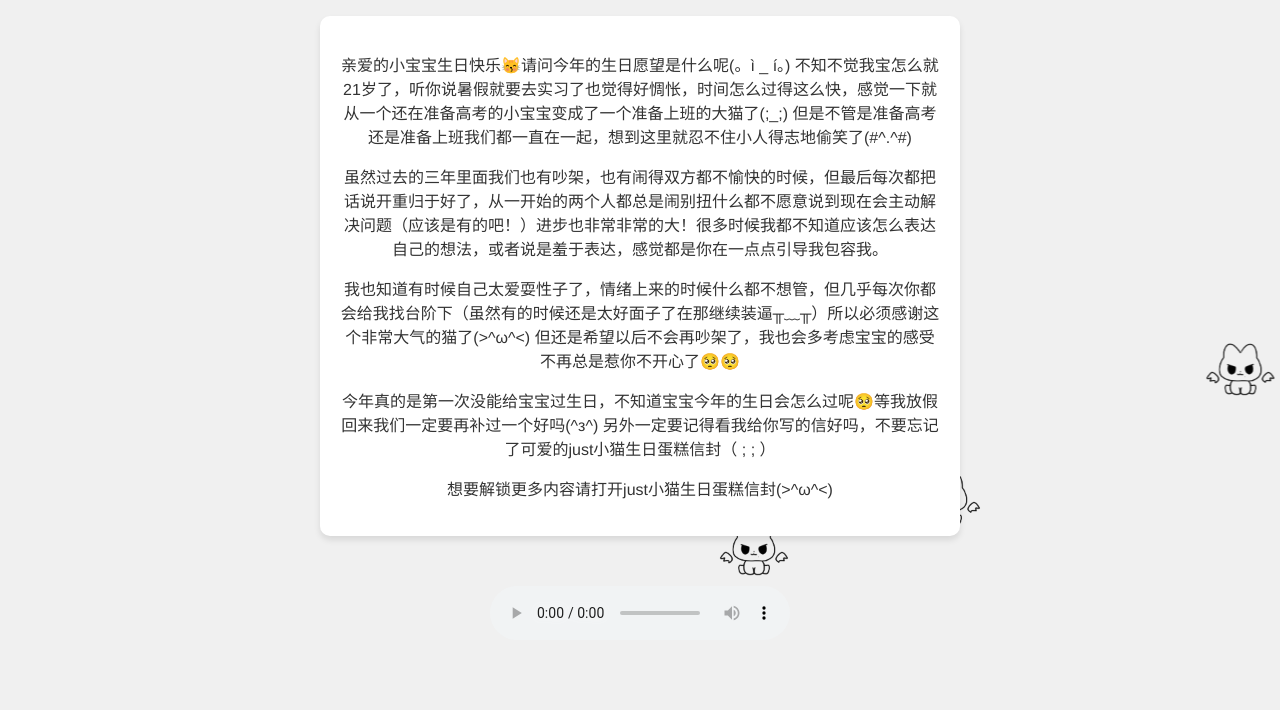
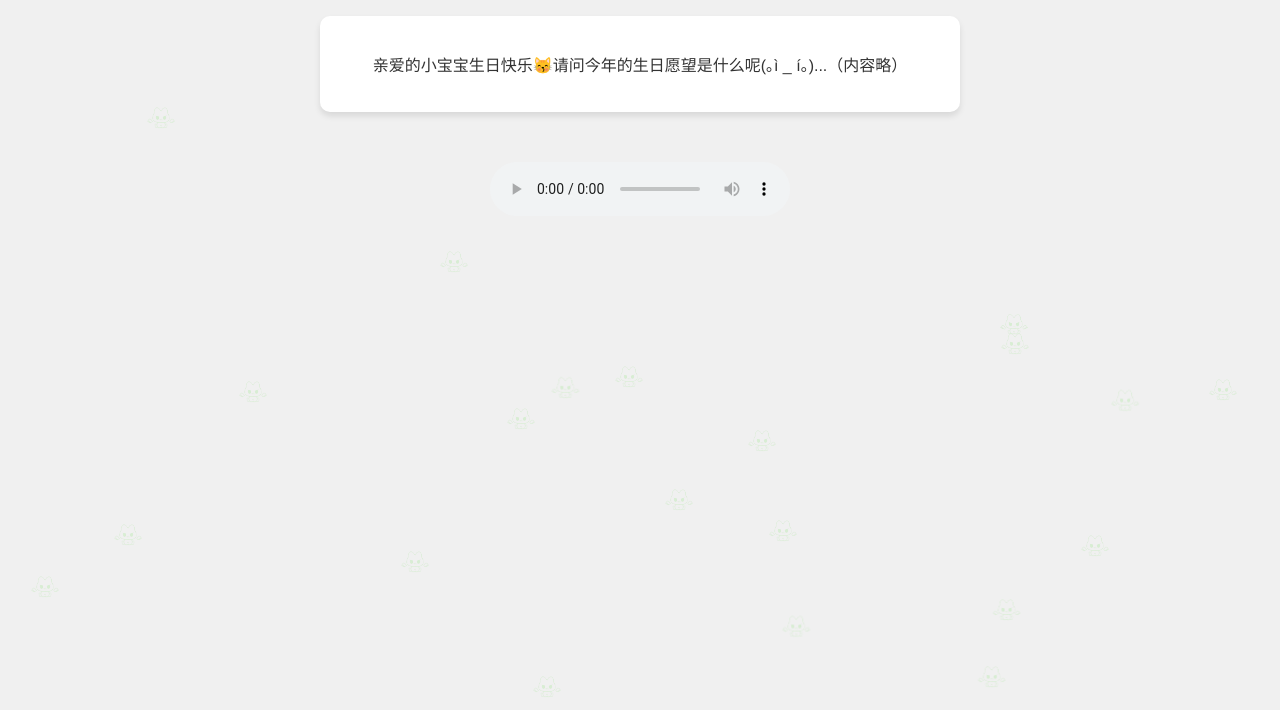
Before and after one commit to imsimon0110/Happybirthday, a plain HTML site: page index.html in a window 1280 px wide. Shown: the part 90-800 px from the top of the page. Drawn offline with Linux system fonts and the light colour scheme.

Commit message:
index.html

```diff
--- a/index.html
+++ b/index.html
@@ -49,11 +49,10 @@
 
     .cat {
       position: absolute;
-      width: 100px;
+      width: 40px;
       height: auto;
-      opacity: 1;
-      animation: float 10s linear infinite;
-      filter: brightness(0) contrast(1000%);
+      opacity: 0.9;
+      animation: float 12s linear infinite;
     }
 
     @keyframes float {
@@ -64,80 +63,37 @@
         transform: translateY(-200px) translateX(100vw);
       }
     }
-
-    /* 控制猫的数量和飘动位置 */
-    .cat:nth-child(1) {
-      left: 5%;
-      animation-delay: 0s;
-    }
-    .cat:nth-child(2) {
-      left: 15%;
-      animation-delay: 2s;
-    }
-    .cat:nth-child(3) {
-      left: 25%;
-      animation-delay: 1.5s;
-    }
-    .cat:nth-child(4) {
-      left: 35%;
-      animation-delay: 3s;
-    }
-    .cat:nth-child(5) {
-      left: 45%;
-      animation-delay: 2.5s;
-    }
-    .cat:nth-child(6) {
-      left: 55%;
-      animation-delay: 1.2s;
-    }
-    .cat:nth-child(7) {
-      left: 65%;
-      animation-delay: 0.8s;
-    }
-    .cat:nth-child(8) {
-      left: 75%;
-      animation-delay: 2.2s;
-    }
-    .cat:nth-child(9) {
-      left: 85%;
-      animation-delay: 1.8s;
-    }
-    .cat:nth-child(10) {
-      left: 95%;
-      animation-delay: 0.5s;
-    }
   </style>
 </head>
 <body>
   <!-- 动画背景 -->
-  <div class="background">
-    <img src="cat.png" class="cat" />
-    <img src="cat.png" class="cat" />
-    <img src="cat.png" class="cat" />
-    <img src="cat.png" class="cat" />
-    <img src="cat.png" class="cat" />
-    <img src="cat.png" class="cat" />
-    <img src="cat.png" class="cat" />
-    <img src="cat.png" class="cat" />
-    <img src="cat.png" class="cat" />
-    <img src="cat.png" class="cat" />
-  </div>
+  <div class="background" id="background"></div>
 
   <!-- 文字内容 -->
   <h1>生日快乐哟小宝宝(>^3^<)</h1>
 
   <div class="letter">
-    <p>亲爱的小宝宝生日快乐😽请问今年的生日愿望是什么呢(。ì _ í。) 不知不觉我宝怎么就21岁了，听你说暑假就要去实习了也觉得好惆怅，时间怎么过得这么快，感觉一下就从一个还在准备高考的小宝宝变成了一个准备上班的大猫了(;_;) 但是不管是准备高考还是准备上班我们都一直在一起，想到这里就忍不住小人得志地偷笑了(#^.^#)</p>
-    <p>虽然过去的三年里面我们也有吵架，也有闹得双方都不愉快的时候，但最后每次都把话说开重归于好了，从一开始的两个人都总是闹别扭什么都不愿意说到现在会主动解决问题（应该是有的吧！）进步也非常非常的大！很多时候我都不知道应该怎么表达自己的想法，或者说是羞于表达，感觉都是你在一点点引导我包容我。</p>
-    <p>我也知道有时候自己太爱耍性子了，情绪上来的时候什么都不想管，但几乎每次你都会给我找台阶下（虽然有的时候还是太好面子了在那继续装逼╥﹏╥）所以必须感谢这个非常大气的猫了(>^ω^<) 但还是希望以后不会再吵架了，我也会多考虑宝宝的感受不再总是惹你不开心了🥺🥺</p>
-    <p>今年真的是第一次没能给宝宝过生日，不知道宝宝今年的生日会怎么过呢🥺等我放假回来我们一定要再补过一个好吗(^з^) 另外一定要记得看我给你写的信好吗，不要忘记了可爱的just小猫生日蛋糕信封（ ;  ; ）</p>
-    <p>想要解锁更多内容请打开just小猫生日蛋糕信封(>^ω^<)</p>
+    <p>亲爱的小宝宝生日快乐😽请问今年的生日愿望是什么呢(｡ì _ í｡)...（内容略）</p>
   </div>
 
   <!-- 音乐播放器 -->
-  <audio controls>
+  <audio controls autoplay>
     <source src="Oneday.mp3" type="audio/mp3">
     你的浏览器不支持音频播放。
   </audio>
+
+  <!-- 动态生成小猫动画 -->
+  <script>
+    const container = document.getElementById("background");
+    for (let i = 0; i < 30; i++) {
+      const cat = document.createElement("img");
+      cat.src = "cat.png";
+      cat.className = "cat";
+      cat.style.left = Math.random() * 100 + "vw";
+      cat.style.animationDelay = Math.random() * 12 + "s";
+      cat.style.top = Math.random() * 100 + "vh";
+      container.appendChild(cat);
+    }
+  </script>
 </body>
 </html>
```
